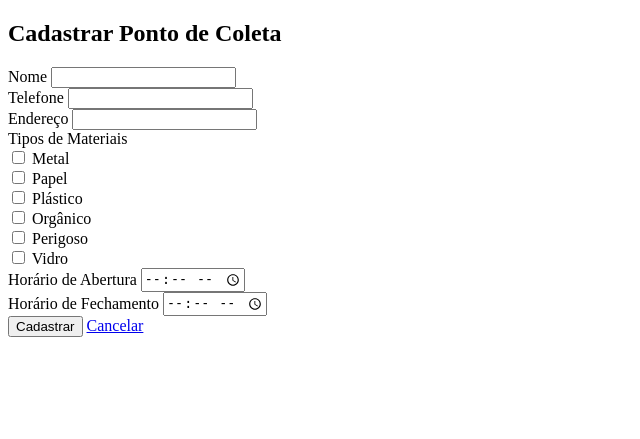
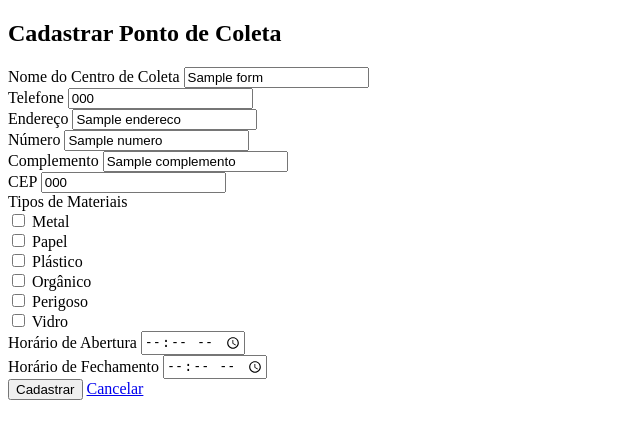
Before and after one commit to gustavocarneiro453/Projeto-FDS, a Django app: template templates/centros/cadastrar_centro.html in a window 1280 px wide. Shown: the top 439 px of the page, without its empty margins (0-640 px from the left). Run offline with Django 5.2, Linux system fonts and the light colour scheme; the template is opened without the code that fills it: most values are stand-ins (such as "Sample title", 1, 10 or a date in 2020).

Commit message:
Resolvido links quebrados de centros, cadastros e token + correção do remover centro

```diff
--- a/templates/centros/cadastrar_centro.html
+++ b/templates/centros/cadastrar_centro.html
@@ -7,52 +7,83 @@
 </head>
 <body>
     <h2>Cadastrar Ponto de Coleta</h2>
-    <form method="post" action="/cadastrar_centro/">
+
+    <form method="post" action="{% url 'centros:cadastrar_centro' %}">
+        {% csrf_token %}
+
+        <!-- Campo Nome -->
         <div class="form-group">
-            <label for="nome">Nome</label>
-            <input type="text" id="nome" name="nome" required>
-            <div class="text-danger" id="nome-error"></div>
+            <label for="nome">Nome do Centro de Coleta</label>
+            <input type="text" id="nome" name="nome" maxlength="255" required value="{{ form_data.nome|default_if_none:'' }}">
         </div>
 
+        <!-- Campo Telefone -->
         <div class="form-group">
             <label for="telefone">Telefone</label>
-            <input type="text" id="telefone" name="telefone" required>
-            <div class="text-danger" id="telefone-error"></div>
+            <input type="text" id="telefone" name="telefone" maxlength="20" required value="{{ form_data.telefone|default_if_none:'' }}">
         </div>
 
+        <!-- Campo Endereço -->
         <div class="form-group">
             <label for="endereco">Endereço</label>
-            <input type="text" id="endereco" name="endereco" required>
-            <div class="text-danger" id="endereco-error"></div>
+            <input type="text" id="endereco" name="endereco" maxlength="500" required value="{{ form_data.endereco|default_if_none:'' }}">
         </div>
 
-        <!-- Outros campos como 'numero', 'complemento', 'cep', etc... -->
+        <!-- Campo Número -->
+        <div class="form-group">
+            <label for="numero">Número</label>
+            <input type="text" id="numero" name="numero" maxlength="10" value="{{ form_data.numero|default_if_none:'' }}">
+        </div>
 
+        <!-- Campo Complemento -->
+        <div class="form-group">
+            <label for="complemento">Complemento</label>
+            <input type="text" id="complemento" name="complemento" maxlength="50" value="{{ form_data.complemento|default_if_none:'' }}">
+        </div>
+
+        <!-- Campo CEP -->
+        <div class="form-group">
+            <label for="cep">CEP</label>
+            <input type="text" id="cep" name="cep" maxlength="9" required value="{{ form_data.cep|default_if_none:'' }}">
+        </div>
+
+        <!-- Campo Tipos de Materiais (Checkboxes) -->
         <div class="form-group">
             <label>Tipos de Materiais</label><br>
-            <input type="checkbox" name="tipos" value="metal"> Metal<br>
-            <input type="checkbox" name="tipos" value="papel"> Papel<br>
-            <input type="checkbox" name="tipos" value="plastico"> Plástico<br>
-            <input type="checkbox" name="tipos" value="organico"> Orgânico<br>
-            <input type="checkbox" name="tipos" value="perigoso"> Perigoso<br>
-            <input type="checkbox" name="tipos" value="vidro"> Vidro<br>
-            <div class="text-danger" id="tipos-error"></div>
+            <input type="checkbox" name="tipos" value="metal" {% if "metal" in form_data.tipos %}checked{% endif %}> Metal<br>
+            <input type="checkbox" name="tipos" value="papel" {% if "papel" in form_data.tipos %}checked{% endif %}> Papel<br>
+            <input type="checkbox" name="tipos" value="plastico" {% if "plastico" in form_data.tipos %}checked{% endif %}> Plástico<br>
+            <input type="checkbox" name="tipos" value="organico" {% if "organico" in form_data.tipos %}checked{% endif %}> Orgânico<br>
+            <input type="checkbox" name="tipos" value="perigoso" {% if "perigoso" in form_data.tipos %}checked{% endif %}> Perigoso<br>
+            <input type="checkbox" name="tipos" value="vidro" {% if "vidro" in form_data.tipos %}checked{% endif %}> Vidro<br>
         </div>
 
+        <!-- Campo Horário de Abertura -->
         <div class="form-group">
             <label for="horario_abertura">Horário de Abertura</label>
-            <input type="time" id="horario_abertura" name="horario_abertura" required>
-            <div class="text-danger" id="horario-abertura-error"></div>
+            <input type="time" id="horario_abertura" name="horario_abertura" value="{{ form_data.horario_abertura|default_if_none:'' }}">
         </div>
 
+        <!-- Campo Horário de Fechamento -->
         <div class="form-group">
             <label for="horario_fechamento">Horário de Fechamento</label>
-            <input type="time" id="horario_fechamento" name="horario_fechamento" required>
-            <div class="text-danger" id="horario-fechamento-error"></div>
+            <input type="time" id="horario_fechamento" name="horario_fechamento" value="{{ form_data.horario_fechamento|default_if_none:'' }}">
         </div>
 
+        <!-- Botões -->
         <button type="submit">Cadastrar</button>
-        <a href="/lista_centros/">Cancelar</a>
+        <a href="{% url 'centros:lista_centros' %}">Cancelar</a>
     </form>
+
+    <!-- Exibe erros se houver -->
+    {% if errors %}
+        <div class="alert alert-danger">
+            <ul>
+            {% for error in errors %}
+                <li>{{ error }}</li>
+            {% endfor %}
+            </ul>
+        </div>
+    {% endif %}
 </body>
 </html>
--- a/templates/centros/centro_nao_cadastrado.html
+++ b/templates/centros/centro_nao_cadastrado.html
@@ -8,6 +8,6 @@
 <body>
     <h2>Centro Não Encontrado</h2>
     <p>O centro de coleta solicitado não foi encontrado ou não pertence a você.</p>
-    <a href="/lista_centros/">Voltar para a lista de centros</a>
+    <a href="{% url 'centros:lista_centros' %}">Voltar para a lista de centros</a>
 </body>
 </html>
--- a/templates/centros/lista_centros.html
+++ b/templates/centros/lista_centros.html
@@ -28,6 +28,6 @@
         <p>Nenhum centro de coleta cadastrado.</p>
     {% endif %}
 
-    <a href="/cadastrar_centro/">Cadastrar novo centro</a>
+    <a href="{% url 'centros:cadastrar_centro' %}">Cadastrar novo centro</a>
 </body>
 </html>
--- a/templates/centros/remover_centro.html
+++ b/templates/centros/remover_centro.html
@@ -12,7 +12,7 @@
     <form method="post" action="/remover_centro/{{ centro.id }}/">
         <input type="hidden" name="csrfmiddlewaretoken" value="{{ csrf_token }}">
         <button type="submit">Confirmar Remoção</button>
-        <a href="/lista_centros/">Cancelar</a>
+        <a href="centros:lista_centros">Cancelar</a>
     </form>
 </body>
 </html>
--- a/templates/users/dashboard_empresa.html
+++ b/templates/users/dashboard_empresa.html
@@ -14,7 +14,7 @@
         <p>Sua plataforma para agendamento e gestão de reciclagem.</p>
     </header>
 
-    <h2>{{ saudacao }}!</h2>
+    <h2>{{ saudacao }}</h2>
 
     <nav>
         <ul>
```
Also changed, not shown: centros/views.py (+6 -4 lines), users/migrations/0012_remove_user_first_name_remove_user_last_name.py (added).
